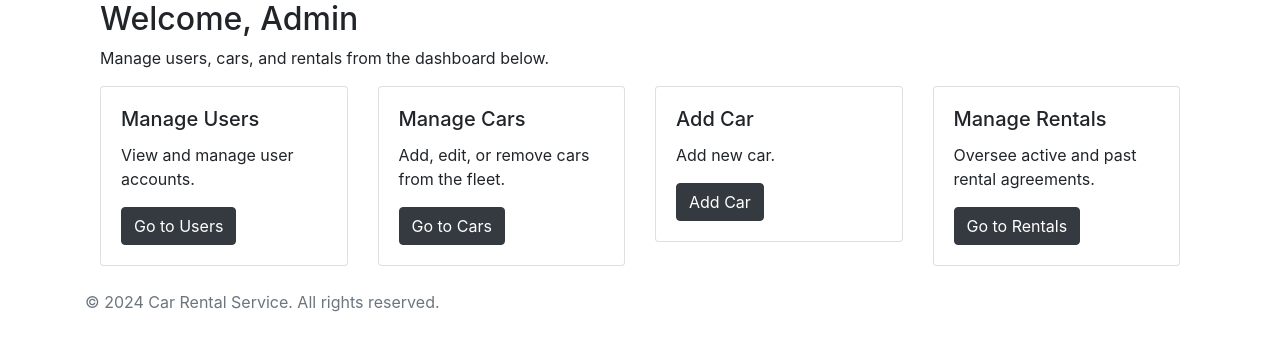
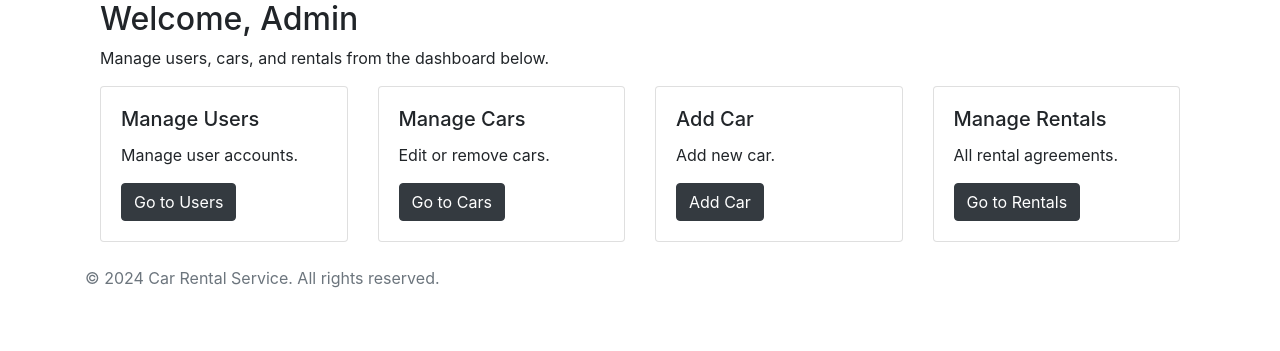
Before and after one commit to pgnikolov/flask-car-rental, a Flask app: template app/templates/admin.html in a window 1280 px wide. Shown: the part 179-530 px from the top of the page. Run offline with Flask 3, Linux system fonts and the light colour scheme; the template is opened without the code that fills it, so the values that code supplies are empty; some libraries are stand-ins or nearby versions.

Commit message:
Simplify admin panel descriptions
Adjusted the text in admin.html to make card descriptions more concise. Removed redundant wording to create a cleaner and more streamlined user interface. This should help improve readability for administrators.

```diff
--- a/app/templates/admin.html
+++ b/app/templates/admin.html
@@ -12,7 +12,7 @@
                 <div class="card">
                     <div class="card-body">
                         <h5 class="card-title">Manage Users</h5>
-                        <p class="card-text">View and manage user accounts.</p>
+                        <p class="card-text">Manage user accounts.</p>
                         <a href="#" class="btn btn-dark">Go to Users</a>
                     </div>
                 </div>
@@ -21,7 +21,7 @@
                 <div class="card">
                     <div class="card-body">
                         <h5 class="card-title">Manage Cars</h5>
-                        <p class="card-text">Add, edit, or remove cars from the fleet.</p>
+                        <p class="card-text">Edit or remove cars.</p>
                         <a href="{{ url_for('admin.manage_cars') }}" class="btn btn-dark">Go to Cars</a>
                     </div>
                 </div>
@@ -39,7 +39,7 @@
                 <div class="card">
                     <div class="card-body">
                         <h5 class="card-title">Manage Rentals</h5>
-                        <p class="card-text">Oversee active and past rental agreements.</p>
+                        <p class="card-text">All rental agreements.</p>
                         <a href="#" class="btn btn-dark">Go to Rentals</a>
                     </div>
                 </div>
```
